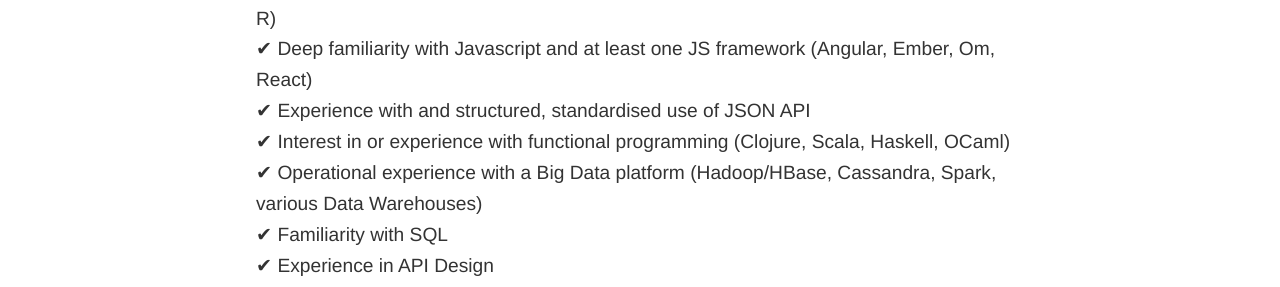
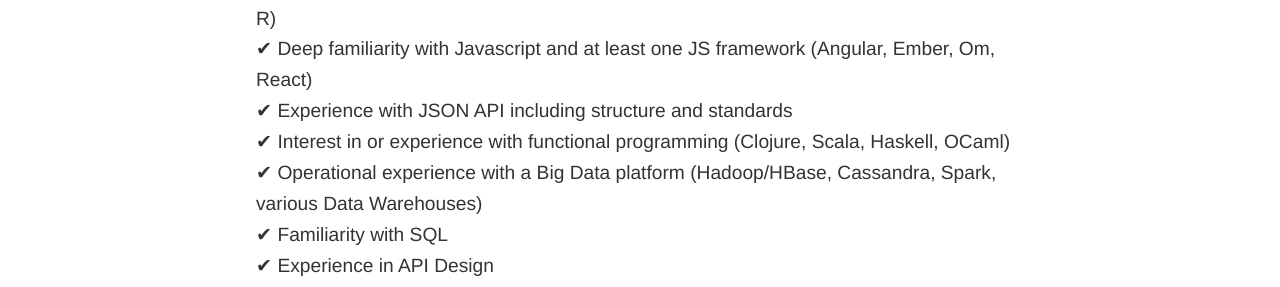
Before and after one commit to holidayextras/holidayextras.github.com, a Jekyll site: the page built from _jobs/full-stack-data-engineer.md, in a window 1280 px wide. Shown: the part 840-1127 px from the top of the page. Built offline with Jekyll 4.4.1, drawn with Linux system fonts in a browser that asks for light colours; nearby versions of some CDN libraries.

Commit message:
Update full-stack-data-engineer.md

```diff
--- a/_jobs/full-stack-data-engineer.md
+++ b/_jobs/full-stack-data-engineer.md
@@ -13,7 +13,7 @@
 &#10004; Significant software engineering experience
 &#10004; Deep knowledge of one mainstream programming language (C#, Python, Java, Ruby, R)
 &#10004; Deep familiarity with Javascript and at least one JS framework (Angular, Ember, Om, React)
-&#10004; Experience with and structured, standardised use of JSON API
+&#10004; Experience with JSON API including structure and standards
 &#10004; Interest in or experience with functional programming (Clojure, Scala, Haskell, OCaml)
 &#10004; Operational experience with a Big Data platform (Hadoop/HBase, Cassandra, Spark, various Data Warehouses)
 &#10004; Familiarity with SQL
```
